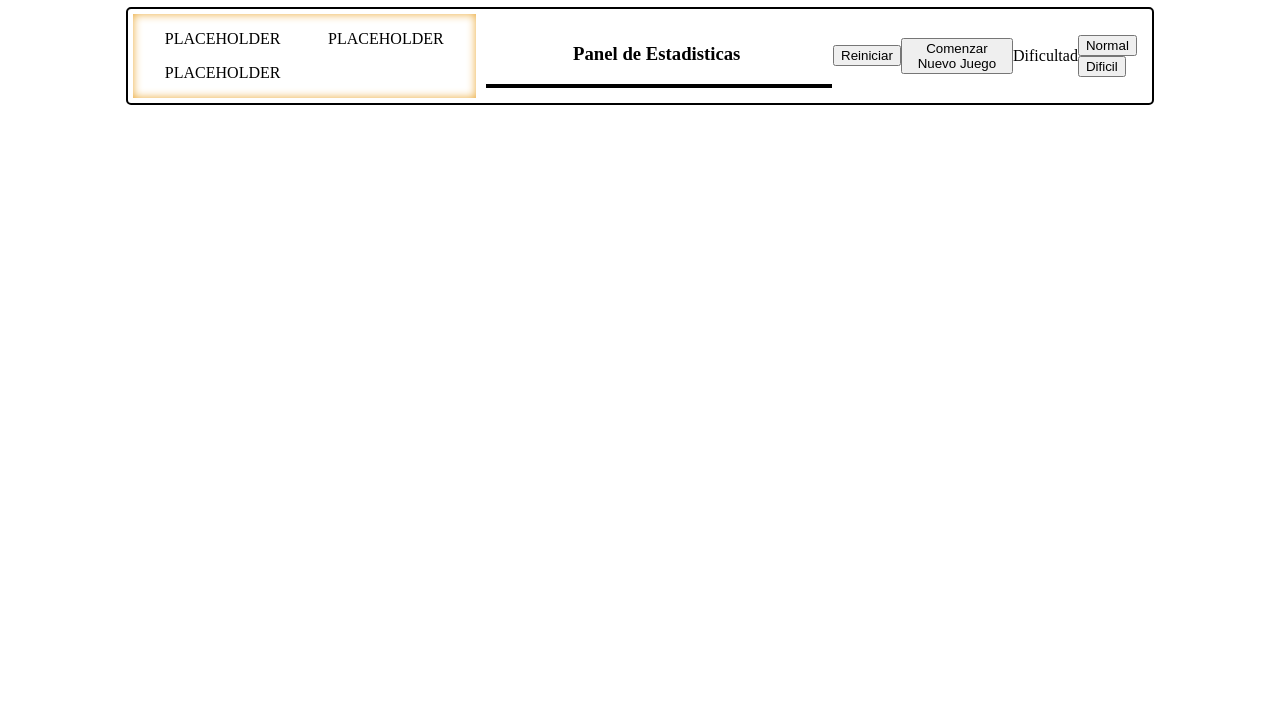
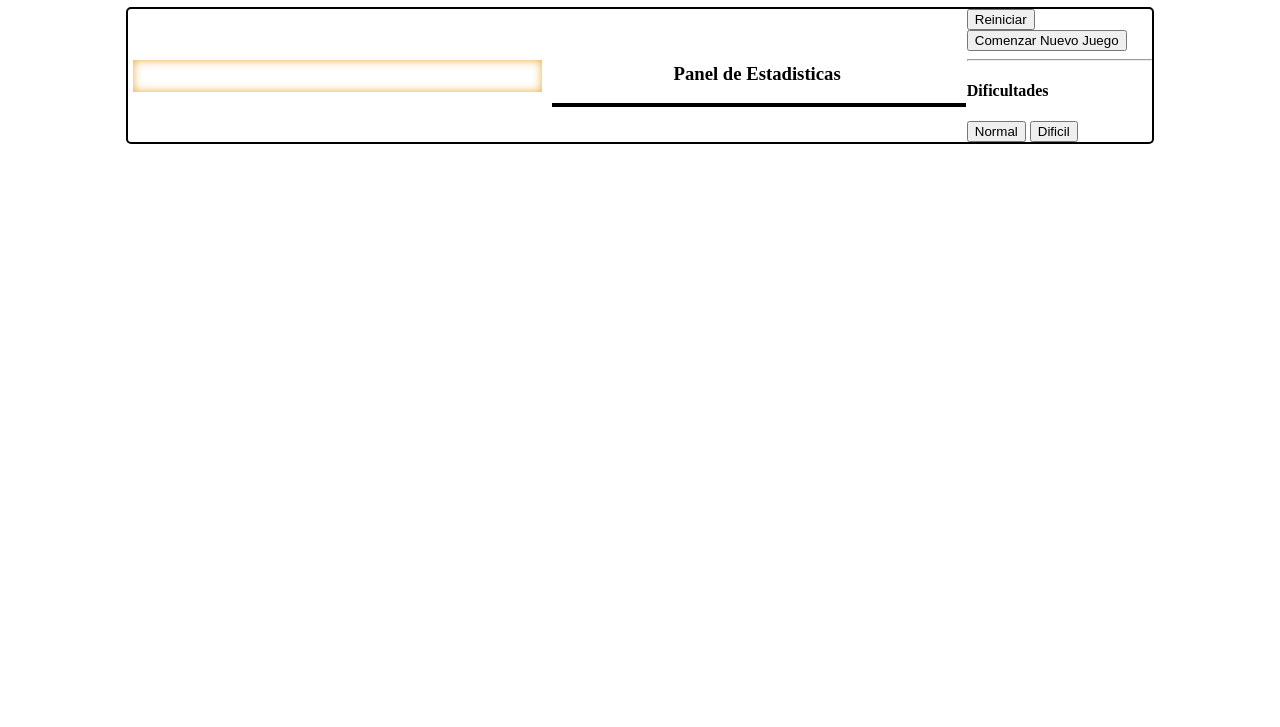
Before and after one commit to LucasFrey-tech/Programacion-IV, a plain HTML site: page MemoTest/index.html in a window 1280 px wide. Shown: the part 73-800 px from the top of the page. Drawn offline with Linux system fonts and the light colour scheme.

Commit message:
Correcciones html

```diff
--- a/MemoTest/index.html
+++ b/MemoTest/index.html
@@ -5,7 +5,7 @@
     <meta name="viewport" content="width=device-width, initial-scale=1.0">
     <title>MemoTest</title>
     <link rel="stylesheet" href="styles.css">
-    <script src="./js/table.js"></script>
+    <script type="module" src="./js/MemoTest.js"></script>
 </head>
 <body>
     <header>
@@ -14,9 +14,7 @@
     <main>
         <section id="Test">
             <div id="Table">
-                <span>PLACEHOLDER</span>
-                <span>PLACEHOLDER</span>
-                <Span>PLACEHOLDER</Span>
+
             </div>
         </section>
 
@@ -26,14 +24,17 @@
 
             </div>
         </section>
-        <section id="Buttons"></section>
+
+        <section id="Buttons">
             <button id="Restart">Reiniciar</button>
             <button id="New-Beginning">Comenzar Nuevo Juego</button>
-            Dificultad
+            <hr>
             <div id="Difficulty-level">
+                <h4>Dificultades</h4>
                 <button class="Difficulty" value="6">Normal</button>
                 <button class="Difficulty" value="12">Dificil</button>
             </div>
+        </section>
     </main>
 </body>
 </html>
```
